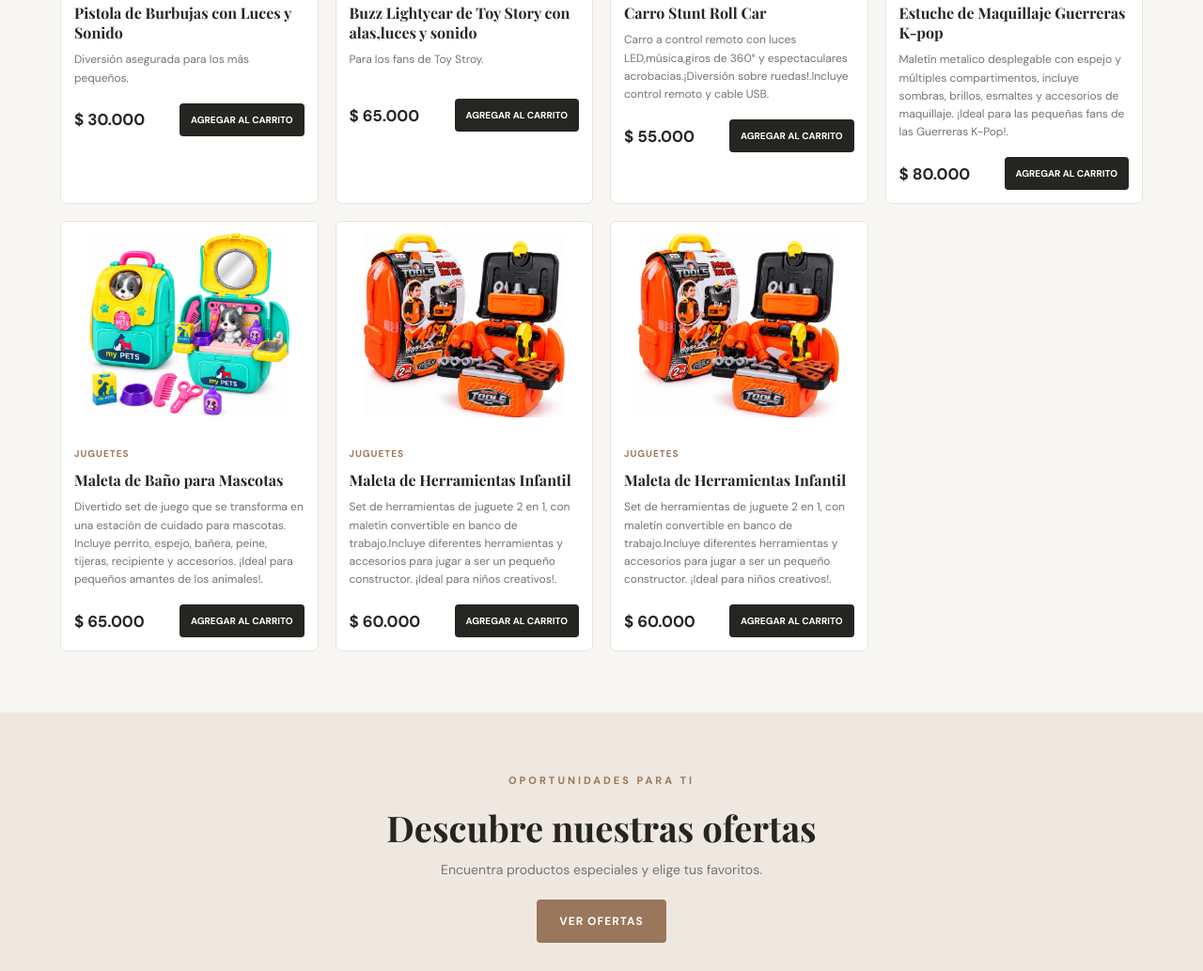
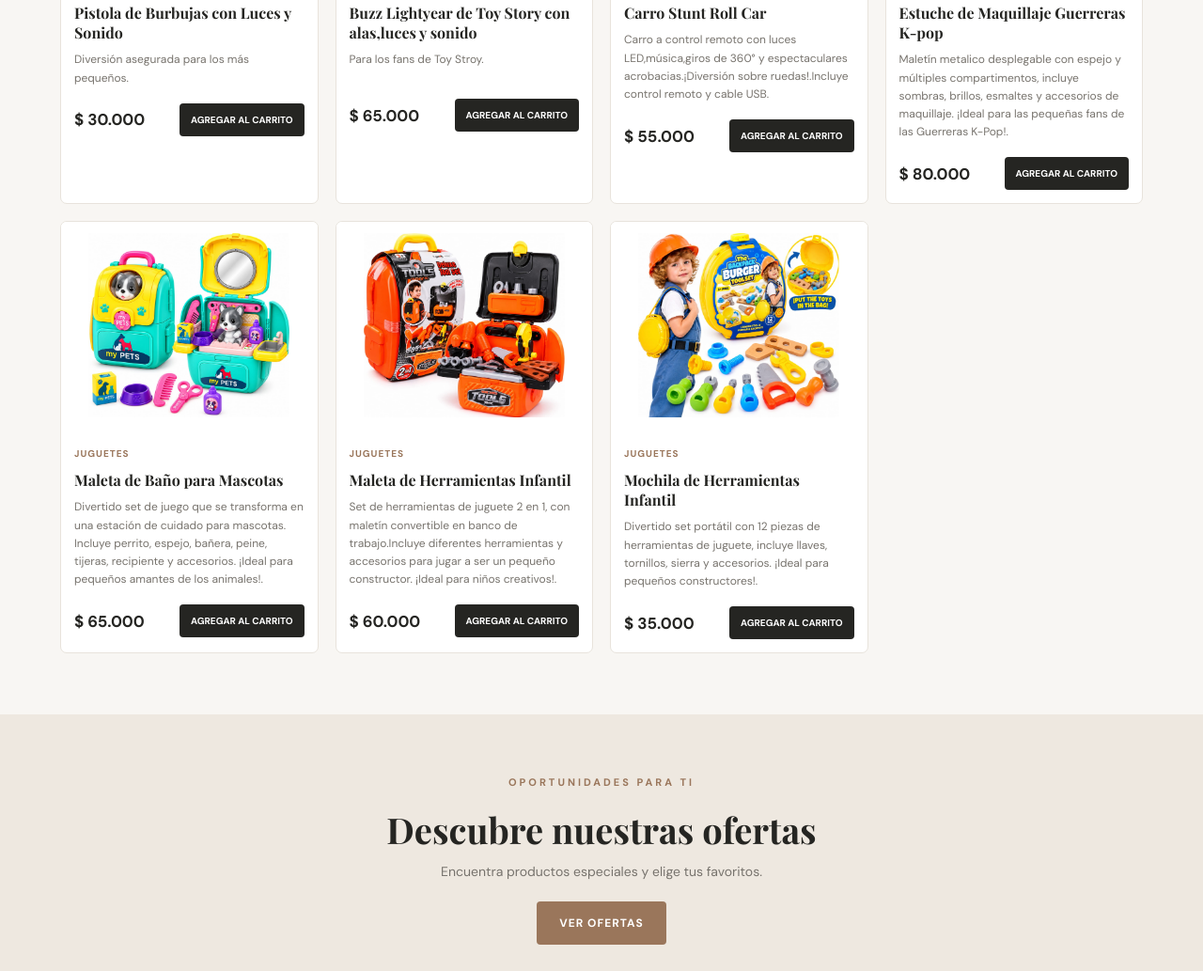
Before and after one commit to Makki-store/Makki-tienda, a plain HTML site: page index.html in a window 1280 px wide. Shown: the part 1623-2656 px from the top of the page at 94% size. Drawn offline with nearby package versions, Linux system fonts and the light colour scheme.

Commit message:
Update index.html

```diff
--- a/index.html
+++ b/index.html
@@ -314,14 +314,15 @@ const products = [
   },
    {
     id:7,
-    name:"Maleta de Herramientas Infantil",
-    description:"Set de herramientas de juguete 2 en 1, con maletín convertible en banco de trabajo.Incluye diferentes herramientas y accesorios para jugar a ser un pequeño constructor. ¡Ideal para niños creativos!.",
-    price:60000,
+    name:"Mochila de Herramientas Infantil",
+    description:"Divertido set portátil con 12 piezas de herramientas de juguete, incluye llaves, tornillos, sierra y accesorios. ¡Ideal para pequeños constructores!.",
+    price:35000,
     category:"Juguetes",
-    image:"images/Maleta-Herramientas.JPG",
-    alt:"Maleta de Herramientas Infantil",
+    image:"images/Bolso-Herramientas.JPG",
+    alt:"Mochila de Herramientas Infantil",
     offer:false
   }
+
 ];
 
 let cart = [];
```
